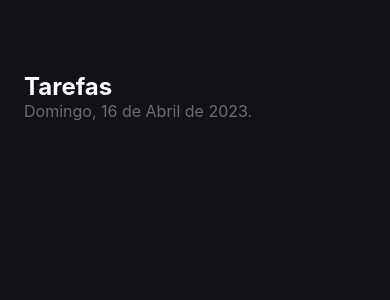
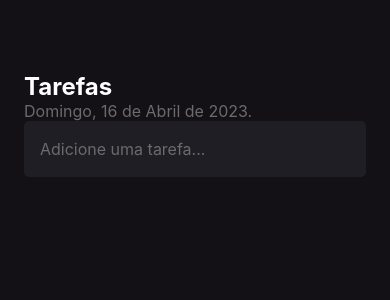
Before and after one commit to marcos-bueno/todo-list-rn, a React Native app: screen / in a window 390 px wide. Shown: the top 300 px of the page. Built offline with nearby package versions, Linux system fonts and the light colour scheme.

Commit message:
textInput

```diff
--- a/src/screens/Home/index.tsx
+++ b/src/screens/Home/index.tsx
@@ -1,4 +1,4 @@
-import { View, Text } from 'react-native';
+import { View, Text, TextInput } from 'react-native';
 import { styles } from './styles';
 
 export function Home() {
@@ -6,6 +6,11 @@
     <View style={styles.container}>
       <Text style={styles.title}>Tarefas</Text>
       <Text style={styles.date}>Domingo, 16 de Abril de 2023.</Text>
+      <TextInput
+        style={styles.input}
+        placeholder="Adicione uma tarefa..."
+        placeholderTextColor="#6B6B6B"
+      />
     </View>
   );
 }
--- a/src/screens/Home/styles.ts
+++ b/src/screens/Home/styles.ts
@@ -7,7 +7,7 @@
     padding: 24,
   },
   title: {
-    color: '#FDFCFE',
+    color: '#FFF',
     fontSize: 24,
     fontWeight: 'bold',
     marginTop: 48,
@@ -16,4 +16,12 @@
     color: '#6B6B6B',
     fontSize: 16,
   },
+  input: {
+    height: 56,
+    backgroundColor: '#1F1E25',
+    borderRadius: 5,
+    color: '#FFF',
+    padding: 16,
+    fontSize: 16,
+  },
 });
```
